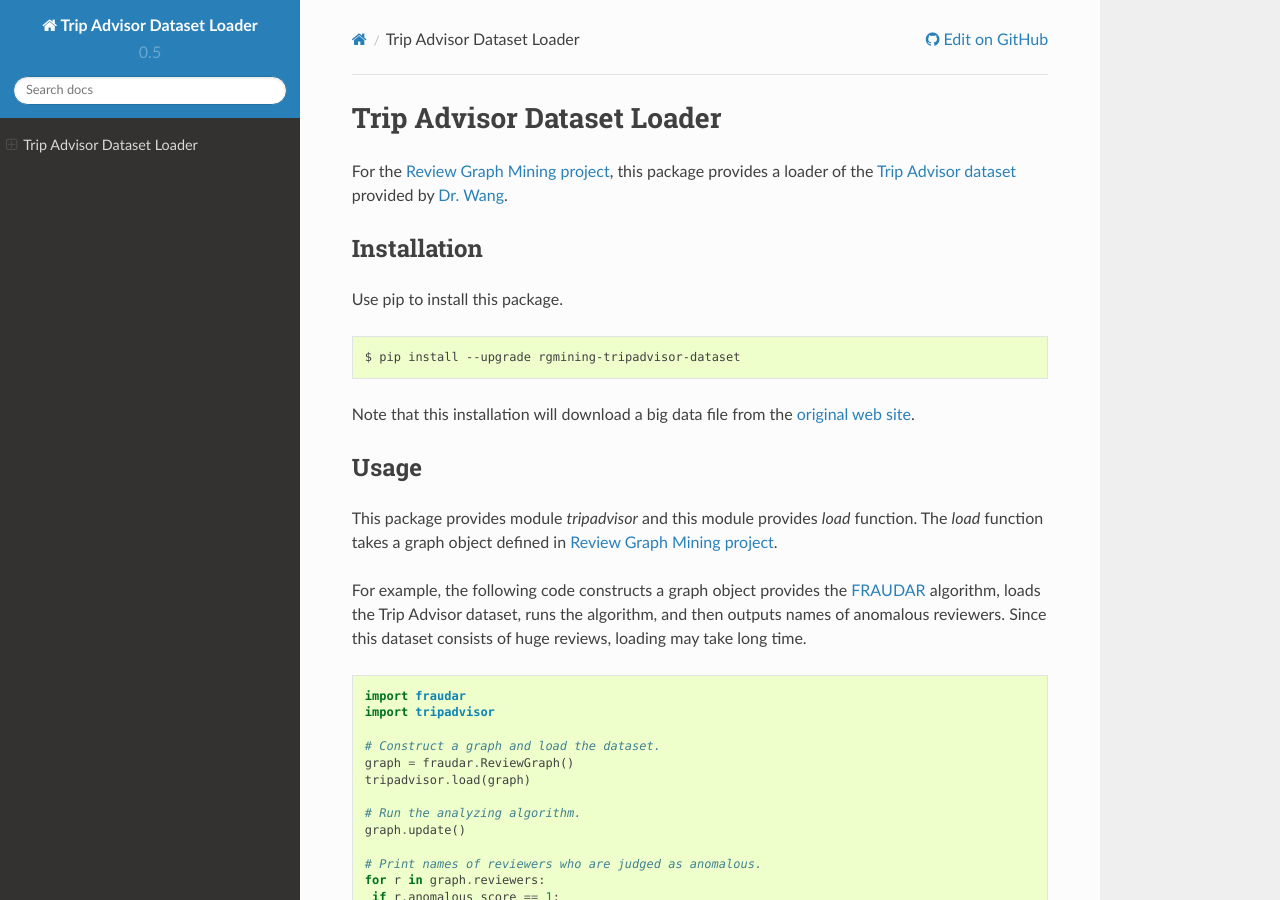
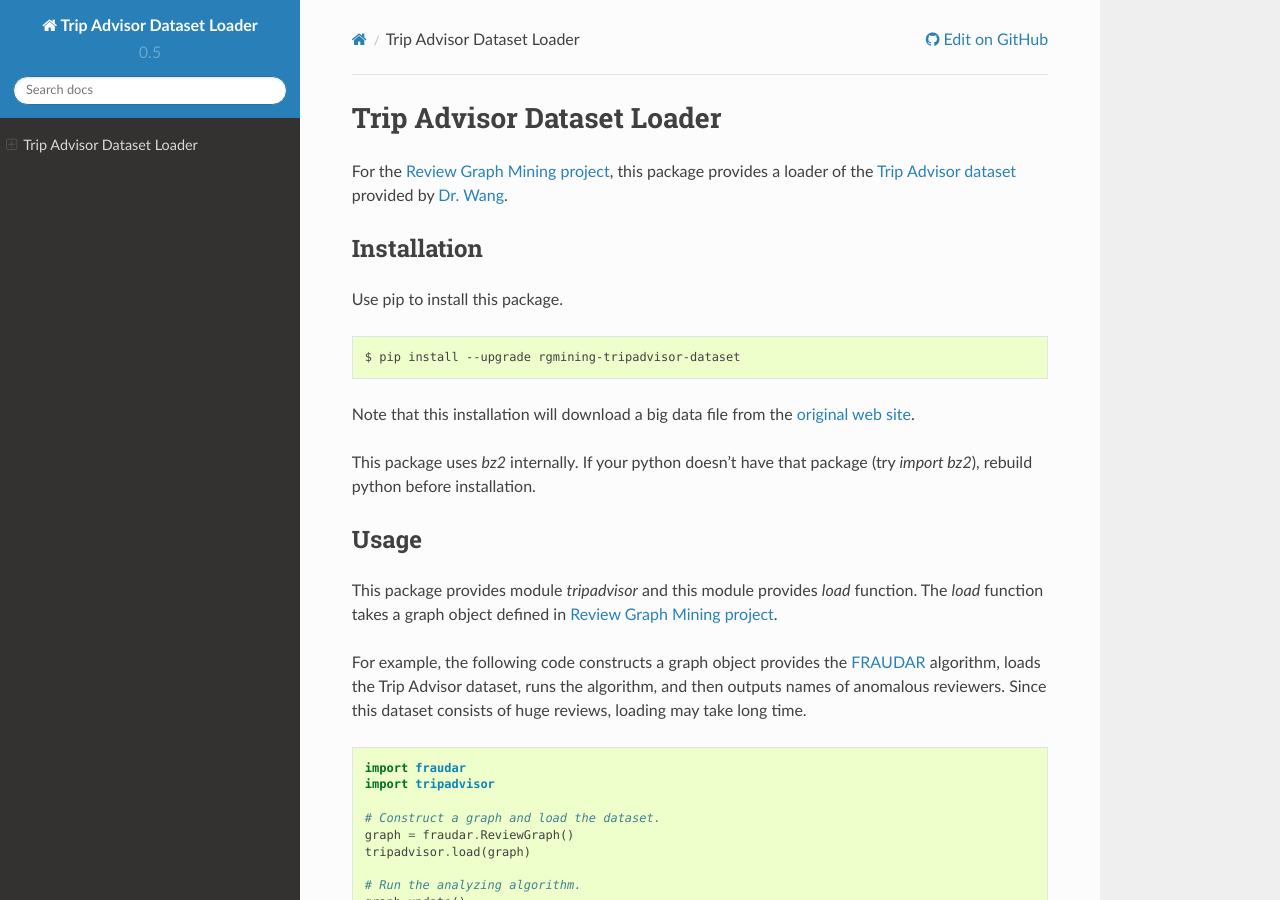
Before and after one commit to rgmining/tripadvisor, a Sphinx documentation site: the page built from docs/source/index.rst, in a window 1280 px wide and 900 px high. Built offline with Sphinx 7.4.7 and the Read the Docs theme 2.0.0, drawn with Linux system fonts in a browser that asks for light colours; pages that are not in the unit, such as notebooks, are missing from menus.

Commit message:
Update document.

```diff
--- a/docs/source/index.rst
+++ b/docs/source/index.rst
@@ -25,6 +25,10 @@
 
 Note that this installation will download a big data file from
 the `original web site <http://times.cs.uiuc.edu/~wang296/Data/>`_.
+
+This package uses `bz2` internally.
+If your python doesn't have that package (try `import bz2`),
+rebuild python before installation.
 
 
 Usage
```
Also changed, not shown: README.md (+4 -0 lines).
